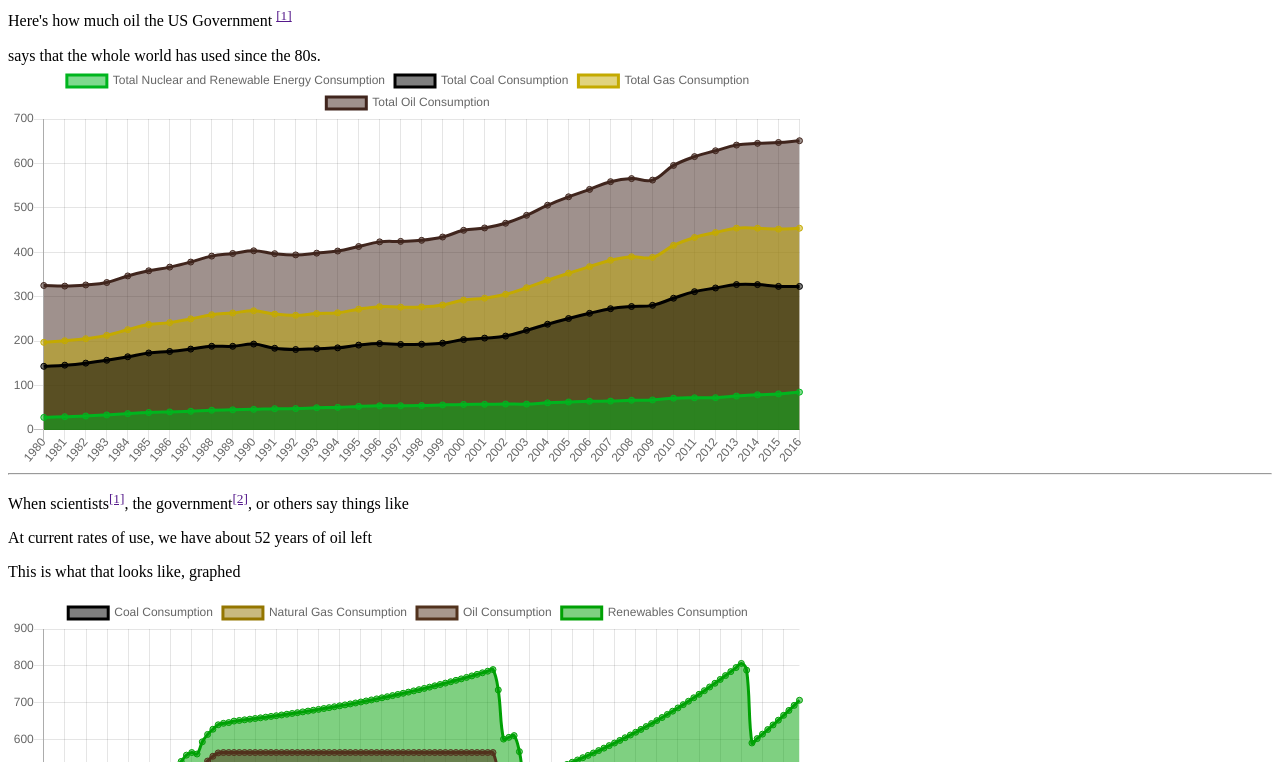
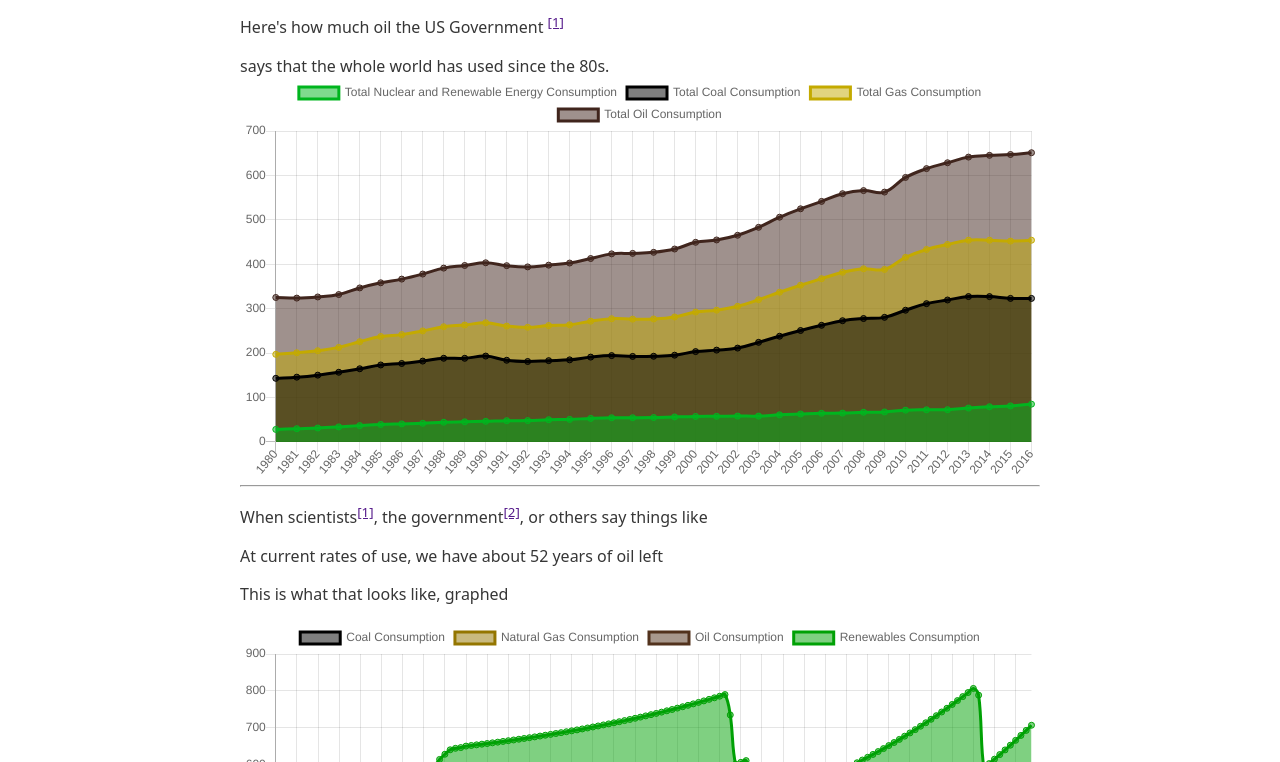
Before and after one commit to asoback/Limits-To-Energy-Growth, a website with bundled scripts: page index.html in a window 1280 px wide. Shown: the part 112-874 px from the top of the page. Built offline with nearby package versions, Linux system fonts and the light colour scheme.

Commit message:
Update index.html

```diff
--- a/index.html
+++ b/index.html
@@ -5,6 +5,7 @@
     <title>Running out of time</title>
     <script type="text/javascript" src="https://cdn.jsdelivr.net/npm/chart.js@2.8.0"></script>
     <script type="module" src="./index.js"></script>
+    <link rel="stylesheet" href="light.css">
 </head>
 <body>
 	<!-- Title, brief description, historical chart -->
```
